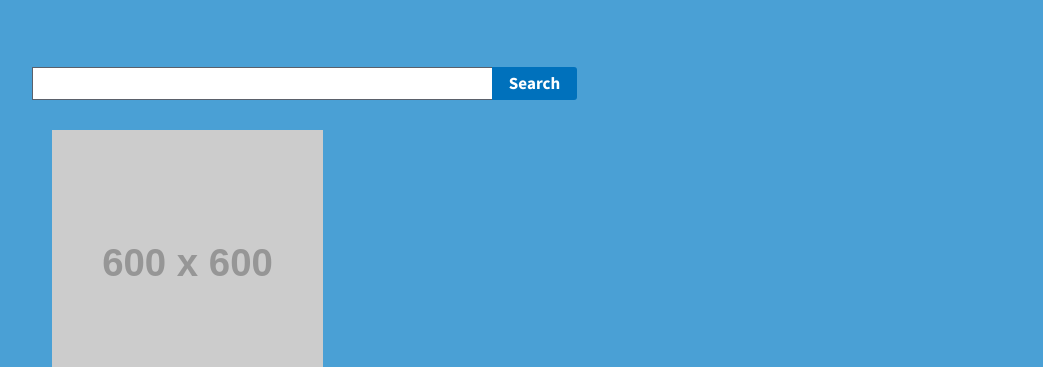
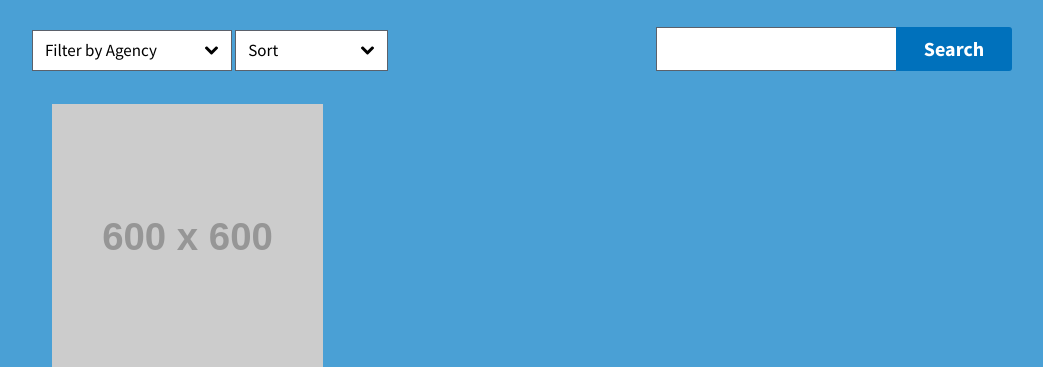
Before and after one commit to paultag/playground, a plain HTML site: page search_results.html in a window 1280 px wide. Shown: the part 79-446 px from the top of the page, without its empty margins (118-1161 px from the left). Drawn offline with nearby package versions, Linux system fonts and the light colour scheme; files that its build step writes are made by us from their sources; placeholder pictures from the web are drawn by us.

Commit message:
add a filter bar

```diff
--- a/css/main.scss
+++ b/css/main.scss
@@ -181,6 +181,22 @@ ul.mdl-nav-links > li a {
 
 }
 
+/* ===========================*
+* Filters & Search
+* ============================*/
+
+.mdl-actions {
+  form, .usa-search  {
+    display: inline-block;
+  }
+  form {
+    max-width: 200px;
+  }
+  .usa-search {
+    float: right;
+  }
+}
+
 
 /* ===========================*
 * Page Banner
--- a/search_results.html
+++ b/search_results.html
@@ -29,9 +29,34 @@
     <div id="main" class="usa-grid">
       <div class="mdl-app">
 
-        <div class="mdl-app-segment">
+        <div class="mdl-actions">
           <div class="usds-width-one-whole">
-            <div class="usa-search usa-search-medium">
+
+            <form>
+              <label class="usa-sr-only" for="options">Filter by Agency</label>
+              <select name="options" id="options">
+                <option value="value0">Filter by Agency</option>
+                <option value="value1">Department of Veterans Affairs</option>
+                <option value="value2">Department of Defense</option>
+                <option value="value3">Department of Education</option>
+                <option value="value4">Department of State</option>
+                <option value="value5">Department of Justice</option>
+              </select>
+            </form>
+
+            <form>
+              <label class="usa-sr-only" for="options">Sort by</label>
+              <select name="options" id="options">
+                <option value="value0">Sort</option>
+                <option value="value1">Alphabetically</option>
+                <option value="value2">Active</option>
+                <option value="value3">Tenure</option>
+                <option value="value4">Team Size</option>
+                <option value="value5">Recently Updated</option>
+              </select>
+            </form>
+
+            <div class="usa-search usa-search-big">
               <div role="search">
                 <label class="usa-sr-only" for="search-field-big">Search big</label>
                 <input id="search-field-big" type="search" name="search">
```
